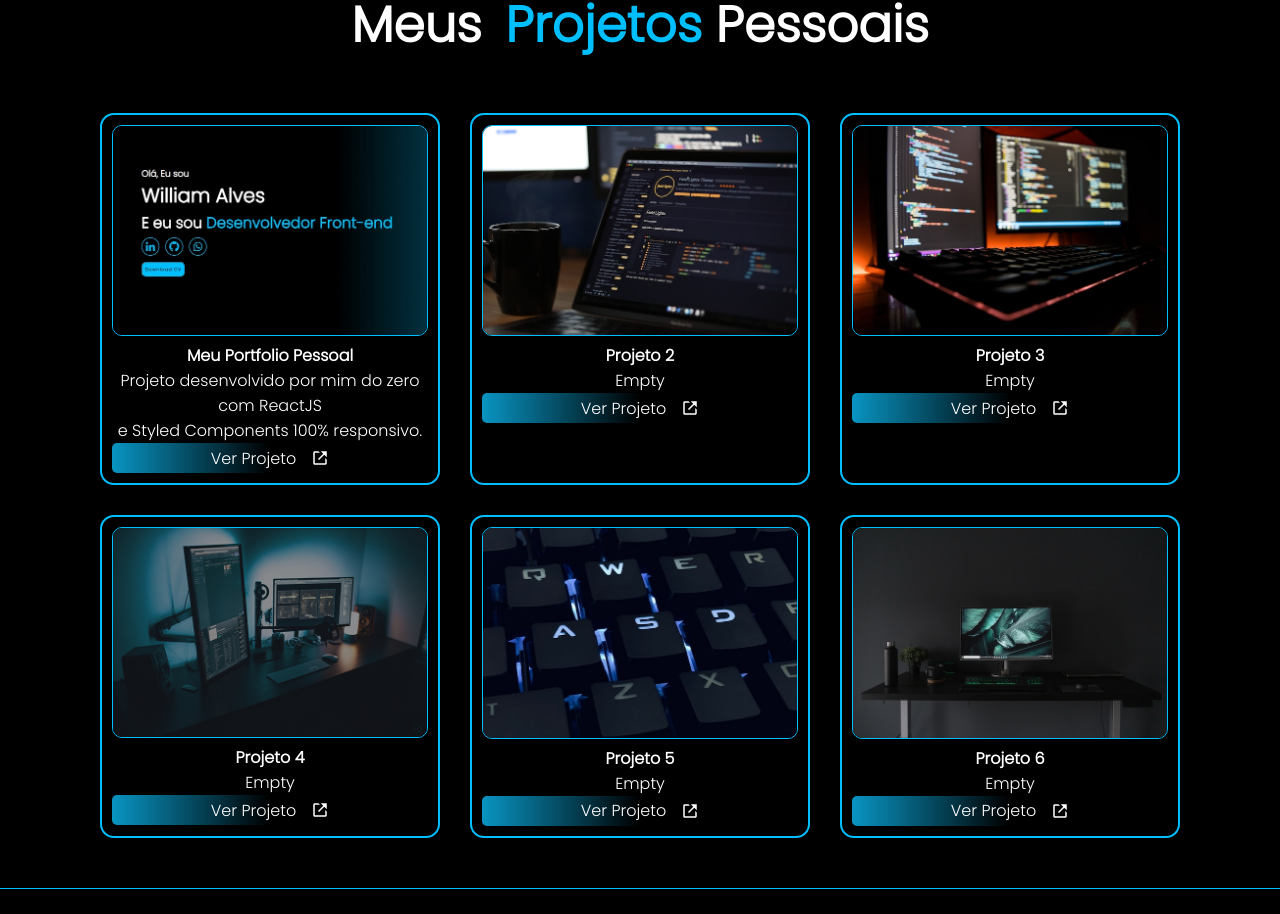
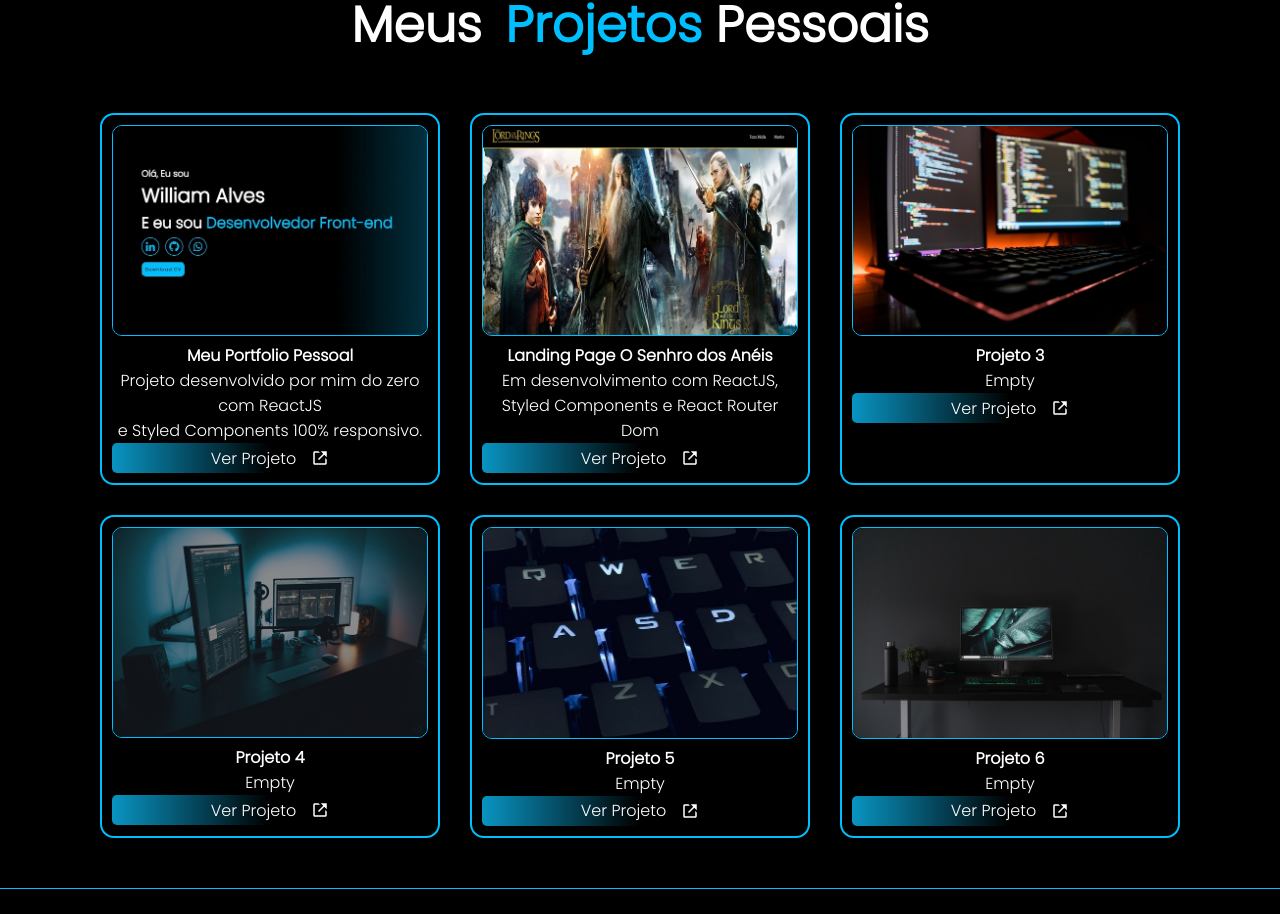
Before and after one commit to williamalves94/my-portfolio-react, a React (Vite) app: page / in a window 1280 px wide. Shown: the part 3316-4230 px from the top of the page. Built offline with nearby package versions, Linux system fonts and the light colour scheme.

Commit message:
feat: add da capa e header do projeto

```diff
--- a/src/components/project-section.jsx
+++ b/src/components/project-section.jsx
@@ -1,5 +1,5 @@
 import Portifolio1 from '../assets/myportfolio.jpg';
-import Portifolio2 from '../assets/pf2.jpg';
+import Lordoftherings from '../assets/lotr.jpg';
 import Portifolio3 from '../assets/pf3.jpg';
 import Portifolio4 from '../assets/pf4.jpg';
 import Portifolio5 from '../assets/pf5.jpg';
@@ -32,11 +32,11 @@ export const ProjectSection = () => {
 
                 <DivImgAndText>
                     <PortImg>
-                        <img src={ Portifolio2 }/>
+                        <img src={ Lordoftherings }/>
                     </PortImg>
                     <DivBioImg>
-                        <h4>Projeto 2</h4>
-                        <p>Empty</p>
+                        <h4>Landing Page O Senhro dos Anéis</h4>
+                        <p>Em desenvolvimento com ReactJS, Styled Components e React Router Dom</p>
                         <ButtonProject>
                             <p>Ver Projeto</p>
                             <a href="#"><BiLinkExternal /></a>
```
Also changed, not shown: src/assets/lotr.jpg (added).
